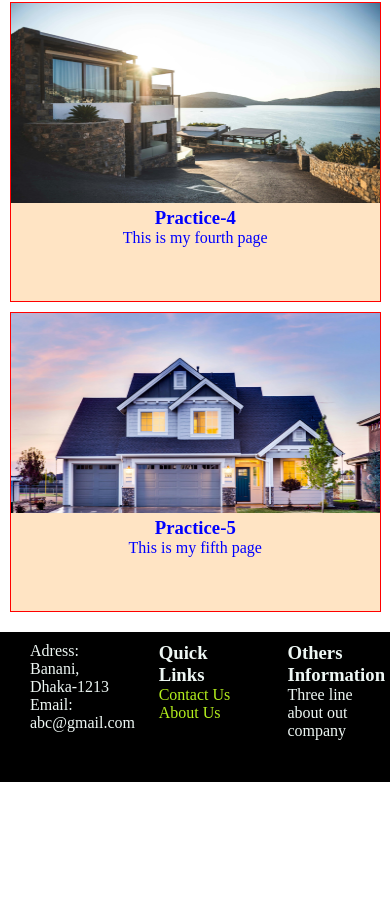
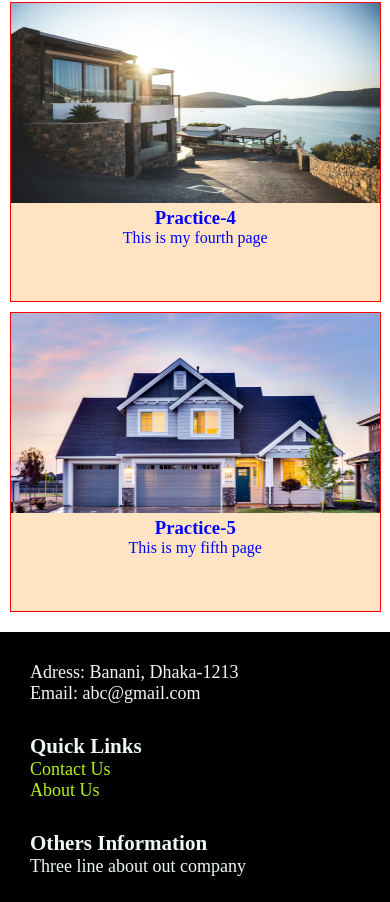
Before and after one commit to Web-Developer-Mithu/Css-3-Div-And-Section-Tag-, a plain HTML site: page index.html in a window 390 px wide. Shown: the part 1103-2005 px from the top of the page. Before the commit the page ends 1885 px from the top, so only its background shows below. Drawn offline with Linux system fonts and the light colour scheme.

Commit message:
All Responsive

```diff
--- a/style.css
+++ b/style.css
@@ -149,3 +149,23 @@
         height: 180px;
     }
 }
+
+@media screen and (max-width: 992px) {
+    .foter{
+    height: 200px;
+}
+.foter-iten{
+   width: 48%;
+
+}
+
+@media screen and (max-width: 768px) {
+    .foter{
+    height: 270px;
+}
+.foter-iten{
+   width: 100%;
+   font-size: large;
+   margin-top: 30px;
+
+}
```
